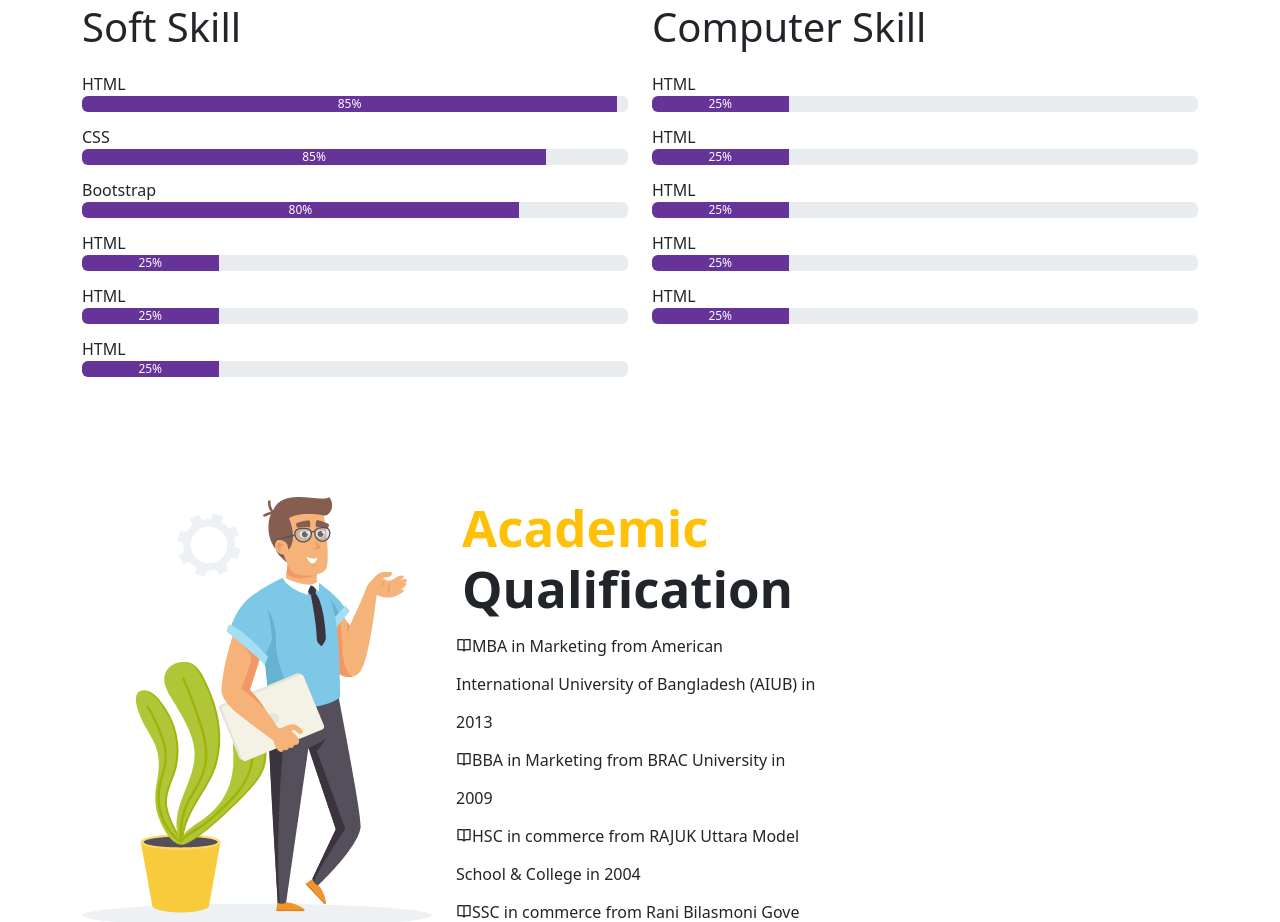
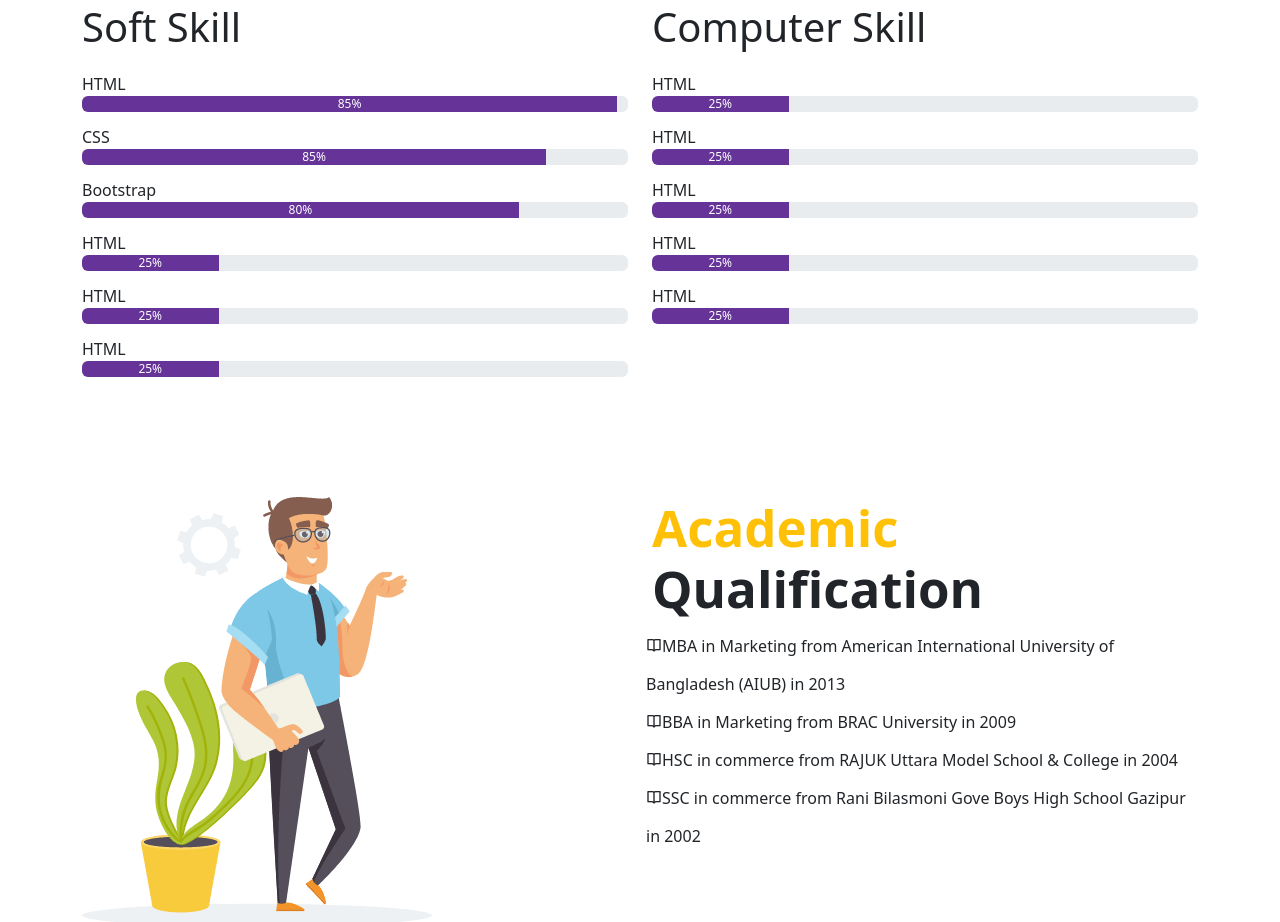
Before and after one commit to NoyonIslam108/demo, a plain HTML site: page index.html in a window 1280 px wide. Shown: the part 1878-2800 px from the top of the page. Drawn offline with nearby package versions, Linux system fonts and the light colour scheme.

Commit message:
Version 1.1.2.03.

```diff
--- a/index.html
+++ b/index.html
@@ -233,13 +233,13 @@
 
       <div class="container academic-containers">
         <div class="row">
-          <div class="col-xs-12 col-sm-12 col-md-12 col-lg-4">
+          <div class="col-xs-12 col-sm-12 col-md-12 col-lg-6">
             <div class="academic-img">
               <img src="img/academic.png" alt="">
             </div>
           </div>
 
-          <div class="col-xs-12 col-sm-12 col-md-12 col-lg-4">
+          <div class="col-xs-12 col-sm-12 col-md-12 col-lg-6">
             <div class="academic-text">
               <h1><span class="text-warning">Academic</span><br>Qualification</h1>
             </div>
```
